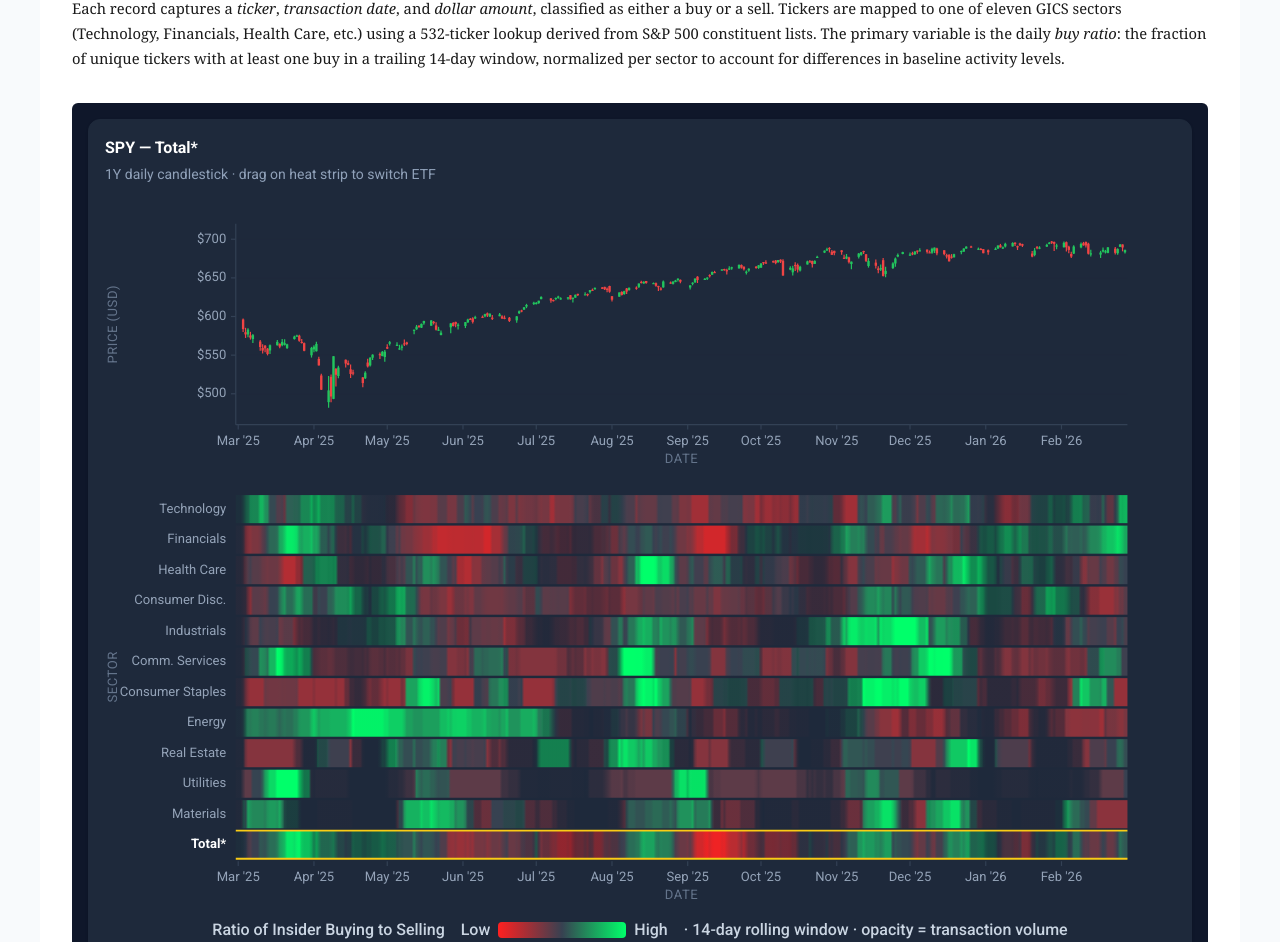
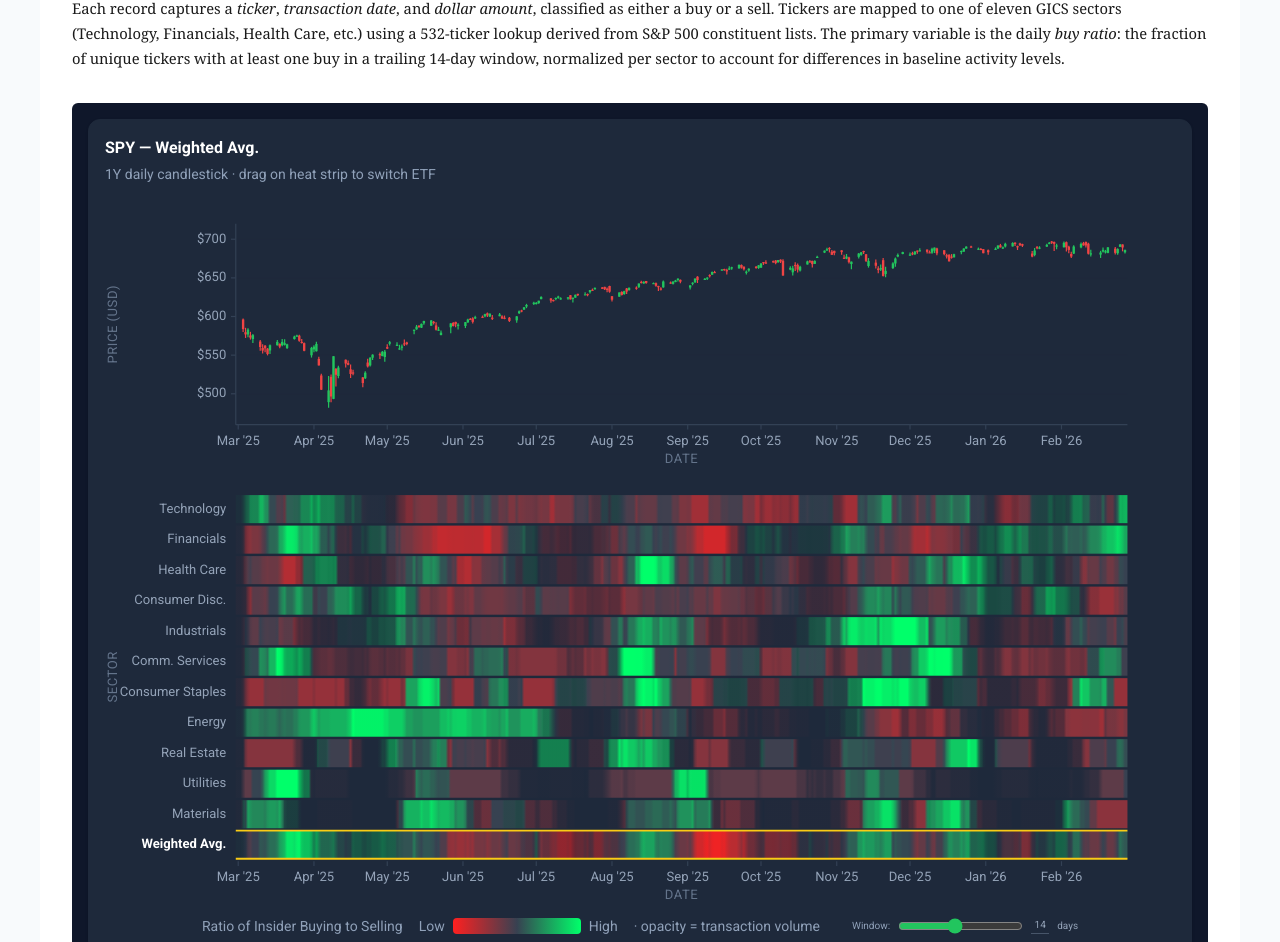
Before and after one commit to gselez6761/insider-sentiment, a React (Vite) app: page / in a window 1280 px wide. Shown: the part 316-1258 px from the top of the page. Built offline with nearby package versions, Linux system fonts and the light colour scheme.

Commit message:
Add zoom, rolling window slider, crosshair fixes, key findings updates

```diff
--- a/src/App.tsx
+++ b/src/App.tsx
@@ -147,7 +147,37 @@ function App() {
           conviction and a meaningful sample size. Price data uses conventional candlestick encoding for direct comparison with sentiment.
         </p>
         <p style={{ margin: "0 0 0.75rem", fontSize: "0.92rem" }}>
-          <strong>Alternatives considered.</strong> An early design used a half-monthly aggregated heatmap binned into ~24 periods per year.
+          <strong>Alternatives considered.</strong> An early design used a{" "}
+          <span style={{ position: "relative", display: "inline-block" }}
+            onMouseEnter={(e) => {
+              const el = e.currentTarget.querySelector<HTMLDivElement>(".design-preview")!;
+              el.style.display = "block";
+            }}
+            onMouseLeave={(e) => {
+              const el = e.currentTarget.querySelector<HTMLDivElement>(".design-preview")!;
+              el.style.display = "none";
+            }}
+          >
+            <span style={{ borderBottom: "2px dotted #888", cursor: "default", color: "#111", fontWeight: 500 }}>
+              half-monthly aggregated heatmap
+            </span>
+            <div className="design-preview" style={{
+              display: "none",
+              position: "absolute",
+              bottom: "calc(100% + 8px)",
+              left: "50%",
+              transform: "translateX(-50%)",
+              zIndex: 50,
+              boxShadow: "0 4px 20px rgba(0,0,0,0.25)",
+              borderRadius: "6px",
+              overflow: "hidden",
+              border: "1px solid #e5e5e5",
+              width: "480px",
+            }}>
+              <img src={`${import.meta.env.BASE_URL}initial_design.jpg`} alt="Initial heatmap design" style={{ width: "100%", display: "block" }} />
+            </div>
+          </span>{" "}
+          binned into ~24 periods per year.
           While easier to scan, the coarse resolution obscured short-lived spikes that often precede earnings announcements.
           The continuous 14-day rolling strip preserves temporal resolution while smoothing daily noise.
           A stacked bar chart was considered for sector comparison but rejected because it is harder to track a single sector across time.
--- a/src/SentimentChart.tsx
+++ b/src/SentimentChart.tsx
@@ -99,8 +99,14 @@ export default function SentimentChart({ buys, sells, loading }: SentimentChartP
   // Candlestick hover tooltip
   const [candleHover, setCandleHover] = useState<{ x: number; y: number } | null>(null);
 
+  // Rolling window size (days)
+  const [rollWindow, setRollWindow] = useState(14);
+
+  // Zoom state
+  const [zoomRange, setZoomRange] = useState<[Date, Date] | null>(null);
+
   // Candlestick + cross-brush state
-  const [activeSector, setActiveSector] = useState<string>("Total*");
+  const [activeSector, setActiveSector] = useState<string>("Weighted Avg.");
   const [candleLoading, setCandleLoading] = useState(true);
   const [heatBrush, setHeatBrush] = useState<[Date, Date] | null>(null);
   const [candleBrush, setCandleBrush] = useState<[Date, Date] | null>(null);
@@ -221,8 +227,10 @@ export default function SentimentChart({ buys, sells, loading }: SentimentChartP
       all.push({ start: h2Start, end: h2End, label: `${monthAbbr} 2H` });
       cur = new Date(y, m + 1, 1);
     }
-    return all.filter((hm) => hm.start >= yearAgo && hm.start <= endDate);
-  }, [yearAgo, today]);
+    const lo = zoomRange ? zoomRange[0] : yearAgo;
+    const hi = zoomRange ? zoomRange[1] : endDate;
+    return all.filter((hm) => hm.start >= yearAgo && hm.start <= endDate && hm.end >= lo && hm.start <= hi);
+  }, [yearAgo, today, zoomRange]);
 
   const heatData = useMemo<HeatCell[]>(() => {
     const map = new Map<string, { nBuys: number; nSells: number }>();
@@ -253,7 +261,7 @@ export default function SentimentChart({ buys, sells, loading }: SentimentChartP
     process(buys, "buy");
     process(sells, "sell");
 
-    const realSectors = SECTOR_ORDER.filter((s) => s !== "Total*");
+    const realSectors = SECTOR_ORDER.filter((s) => s !== "Weighted Avg.");
     const cells: HeatCell[] = [];
 
     const sectorRatiosByPeriod: number[][] = [];
@@ -296,7 +304,7 @@ export default function SentimentChart({ buys, sells, loading }: SentimentChartP
       }
       const ratio = weightSum > 0 ? weightedSum / weightSum : 0.5;
       cells.push({
-        sector: "Total*",
+        sector: "Weighted Avg.",
         period: hm.start,
         periodEnd: hm.end,
         periodLabel: hm.label,
@@ -369,7 +377,7 @@ export default function SentimentChart({ buys, sells, loading }: SentimentChartP
       dayCounts.get(k)!.nSells++;
     }
 
-    const realSectors = SECTOR_ORDER.filter((s) => s !== "Total*");
+    const realSectors = SECTOR_ORDER.filter((s) => s !== "Weighted Avg.");
     const cells: RollingDayCell[] = [];
     const sectorRatios: number[][] = [];
     const sectorTotals: number[][] = [];
@@ -390,9 +398,9 @@ export default function SentimentChart({ buys, sells, loading }: SentimentChartP
       for (let i = 0; i < daysList.length; i++) {
         sumB += dailyBuys[i];
         sumS += dailySells[i];
-        if (i >= 14) {
-          sumB -= dailyBuys[i - 14];
-          sumS -= dailySells[i - 14];
+        if (i >= rollWindow) {
+          sumB -= dailyBuys[i - rollWindow];
+          sumS -= dailySells[i - rollWindow];
         }
         const total = sumB + sumS;
         const ratio = total > 0 ? sumB / total : 0.5;
@@ -423,7 +431,7 @@ export default function SentimentChart({ buys, sells, loading }: SentimentChartP
       }
       const ratio = weightSum > 0 ? weightedSum / weightSum : 0.5;
       cells.push({
-        sector: "Total*",
+        sector: "Weighted Avg.",
         date: daysList[i],
         nBuys: Math.round(ratio * totalN),
         nSells: Math.round((1 - ratio) * totalN),
@@ -433,7 +441,7 @@ export default function SentimentChart({ buys, sells, loading }: SentimentChartP
     }
 
     return cells;
-  }, [buys, sells, daysList]);
+  }, [buys, sells, daysList, rollWindow]);
 
   // Per-sector mean +/- 2sigma
   const perSectorStats = useMemo(() => {
@@ -473,8 +481,8 @@ export default function SentimentChart({ buys, sells, loading }: SentimentChartP
 
   // Rolling strip scales
   const xRollScale = useMemo(
-    () => d3.scaleTime().domain([yearAgo, today]).range([0, RIW]),
-    [yearAgo, today]
+    () => d3.scaleTime().domain(zoomRange ?? [yearAgo, today]).range([0, RIW]),
+    [yearAgo, today, zoomRange]
   );
   const yRollScale = useMemo(
     () => d3.scaleBand<string>().domain(SECTOR_ORDER).range([0, RIH]).padding(0.08),
@@ -511,23 +519,27 @@ export default function SentimentChart({ buys, sells, loading }: SentimentChartP
 
   // ── Candlestick scales ─────────────────────────────────────────────────
   const xCandleScale = useMemo(
-    () => d3.scaleTime().domain([yearAgo, today]).range([0, CIW]),
-    [yearAgo, today]
+    () => d3.scaleTime().domain(zoomRange ?? [yearAgo, today]).range([0, CIW]),
+    [yearAgo, today, zoomRange]
   );
   const candleParsed = useMemo(
     () => candleData.map((c) => ({ ...c, d: new Date(c.date) })),
     [candleData]
   );
+  const candleParsedVisible = useMemo(
+    () => zoomRange ? candleParsed.filter((c) => c.d >= zoomRange[0] && c.d <= zoomRange[1]) : candleParsed,
+    [candleParsed, zoomRange]
+  );
   const yCandleScale = useMemo(() => {
-    if (candleParsed.length === 0) return d3.scaleLinear().domain([0, 100]).range([CIH, 0]);
-    const lo = d3.min(candleParsed, (c) => c.low) ?? 0;
-    const hi = d3.max(candleParsed, (c) => c.high) ?? 100;
+    if (candleParsedVisible.length === 0) return d3.scaleLinear().domain([0, 100]).range([CIH, 0]);
+    const lo = d3.min(candleParsedVisible, (c) => c.low) ?? 0;
+    const hi = d3.max(candleParsedVisible, (c) => c.high) ?? 100;
     const pad = (hi - lo) * 0.05;
     return d3.scaleLinear().domain([lo - pad, hi + pad]).nice().range([CIH, 0]);
-  }, [candleParsed]);
+  }, [candleParsedVisible]);
   const candleWidth = useMemo(
-    () => Math.max(1, CIW / Math.max(1, candleParsed.length) - 1),
-    [candleParsed]
+    () => Math.max(1, CIW / Math.max(1, candleParsedVisible.length) - 1),
+    [candleParsedVisible]
   );
   const xCandleMonthTicks = useMemo(() => xCandleScale.ticks(d3.timeMonth.every(1)!), [xCandleScale]);
   const yCandleTicks = useMemo(() => yCandleScale.ticks(6), [yCandleScale]);
@@ -655,19 +667,21 @@ export default function SentimentChart({ buys, sells, loading }: SentimentChartP
     const brush = d3
       .brushX()
       .extent([[0, 0], [CIW, CIH]])
-      .on("brush end", (event: d3.D3BrushEvent<unknown>) => {
-        if (!event.selection) {
+      .on("brush", (event: d3.D3BrushEvent<unknown>) => {
+        if (!event.selection) return;
+        // no-op during drag — just show selection visually
+      })
+      .on("end", (event: d3.D3BrushEvent<unknown>) => {
+        if (!event.selection) return;
+        const [x0, x1] = event.selection as [number, number];
+        const d0 = xCandleScale.invert(x0);
+        const d1 = xCandleScale.invert(x1);
+        setZoomRange([d0, d1]);
         setCandleBrush(null);
-          return;
-        }
-        const [x0, x1] = event.selection as [number, number];
-        setCandleBrush([xCandleScale.invert(x0), xCandleScale.invert(x1)]);
-        try {
-          if (heatBrushGroupRef.current && heatBrushRef.current) {
-            d3.select(heatBrushGroupRef.current).call(heatBrushRef.current.move as never, null);
-          }
-        } catch {}
         setHeatBrush(null);
+        // clear brush selection from DOM
+        const g = d3.select(candleBrushGroupRef.current!);
+        g.call(brush.move as never, null);
       });
 
     candleBrushRef.current = brush;
@@ -686,6 +700,10 @@ export default function SentimentChart({ buys, sells, loading }: SentimentChartP
   const activeRange = heatBrush ?? candleBrush ?? null;
 
   // ── Clear all selections ─────────────────────────────────────────────
+  const resetZoom = useCallback(() => {
+    setZoomRange(null);
+  }, []);
+
   const clearSelection = useCallback(() => {
     setHeatBrush(null);
     setCandleBrush(null);
@@ -708,10 +726,11 @@ export default function SentimentChart({ buys, sells, loading }: SentimentChartP
   useEffect(() => {
     const handler = (e: KeyboardEvent) => {
       if (e.key === "Escape") clearSelection();
+      if (e.key === "z" || e.key === "Z") resetZoom();
     };
     window.addEventListener("keydown", handler);
     return () => window.removeEventListener("keydown", handler);
-  }, [clearSelection]);
+  }, [clearSelection, resetZoom]);
 
   // ── Render ───────────────────────────────────────────────────────────────
   if (loading) {
@@ -1027,8 +1046,9 @@ export default function SentimentChart({ buys, sells, loading }: SentimentChartP
             1Y daily candlestick · drag on heat strip to switch ETF
           </span>
         </div>
+        <div className="flex items-center gap-3">
           {activeRange && (
-          <div className="flex items-center gap-3">
+            <>
               <span className="text-xs text-slate-400">
                 {d3.timeFormat("%b %d, %Y")(activeRange[0])} – {d3.timeFormat("%b %d, %Y")(activeRange[1])}
               </span>
@@ -1039,8 +1059,18 @@ export default function SentimentChart({ buys, sells, loading }: SentimentChartP
                 Clear Selection
                 <kbd className="text-[10px] bg-white/10 rounded px-1 py-0.5 font-mono">ESC</kbd>
               </button>
+            </>
+          )}
+          {zoomRange && (
+            <button
+              onClick={resetZoom}
+              className="text-xs text-emerald-400 hover:text-white border border-emerald-800 rounded px-2.5 py-1 transition-colors flex items-center gap-1.5"
+            >
+              Reset Zoom
+              <kbd className="text-[10px] bg-white/10 rounded px-1 py-0.5 font-mono">Z</kbd>
+            </button>
+          )}
         </div>
-        )}
       </div>
 
       {/* ── Candlestick Chart ──────────────────────────────────────── */}
@@ -1049,7 +1079,19 @@ export default function SentimentChart({ buys, sells, loading }: SentimentChartP
           <span className="animate-spin text-2xl text-slate-400">&#9696;</span>
         </div>
       ) : (
-        <svg viewBox={`0 0 ${W} ${CAND_H}`} className="w-full" style={{ fontFamily: "'Roboto', system-ui, sans-serif" }}>
+        <svg
+          viewBox={`0 0 ${W} ${CAND_H}`}
+          className="w-full"
+          style={{ fontFamily: "'Roboto', system-ui, sans-serif" }}
+          onMouseMove={(e) => {
+            const rect = e.currentTarget.getBoundingClientRect();
+            const x = ((e.clientX - rect.left) / rect.width) * W - CM.left;
+            const y = ((e.clientY - rect.top) / rect.height) * CAND_H - CM.top;
+            if (x < 0 || x > CIW || y < 0 || y > CIH) { setCandleHover(null); return; }
+            setCandleHover({ x, y });
+          }}
+          onMouseLeave={() => setCandleHover(null)}
+        >
           <g transform={`translate(${CM.left},${CM.top})`}>
             {/* Horizontal grid */}
             {yCandleTicks.map((t) => (
@@ -1057,7 +1099,7 @@ export default function SentimentChart({ buys, sells, loading }: SentimentChartP
             ))}
 
             {/* Candles */}
-            {candleParsed.map((c, i) => {
+            {candleParsedVisible.map((c, i) => {
               const cx = xCandleScale(c.d);
               const isUp = c.close >= c.open;
               const bodyTop = yCandleScale(Math.max(c.open, c.close));
@@ -1159,22 +1201,7 @@ export default function SentimentChart({ buys, sells, loading }: SentimentChartP
               );
             })()}
 
-            {/* Mouse tracking overlay */}
-            <rect
-              x={0} y={0} width={CIW} height={CIH}
-              fill="transparent"
-              style={{ cursor: "crosshair" }}
-              onMouseMove={(e) => {
-                const svg = (e.currentTarget as SVGRectElement).closest("svg")!;
-                const rect = svg.getBoundingClientRect();
-                const x = ((e.clientX - rect.left) / rect.width) * W - CM.left;
-                const y = ((e.clientY - rect.top) / rect.height) * CAND_H - CM.top;
-                setCandleHover({ x, y });
-              }}
-              onMouseLeave={() => setCandleHover(null)}
-            />
-
-            {/* Brush overlay */}
+            {/* Brush overlay (also handles crosshair mousemove via D3) */}
             <g ref={candleBrushGroupRef} />
           </g>
         </svg>
@@ -1317,7 +1344,7 @@ export default function SentimentChart({ buys, sells, loading }: SentimentChartP
       </svg>
 
       {/* Legend */}
-      <div className="flex items-center justify-center gap-4 mt-3 text-md font-medium text-slate-300">
+      <div className="flex items-center justify-center gap-4 mt-3 text-sm font-normal text-slate-400">
         <span>Ratio of Insider Buying to Selling</span>
         <div className="flex items-center gap-2">
           <span>Low</span>
@@ -1329,7 +1356,31 @@ export default function SentimentChart({ buys, sells, loading }: SentimentChartP
           />
           <span>High</span>
         </div>
-        <span>· 14-day rolling window · opacity = transaction volume</span>
+        <span>· opacity = transaction volume</span>
+        <label className="flex items-center gap-2 ml-4 text-slate-400" style={{ fontSize: "10px" }}>
+          <span>Window:</span>
+          <input
+            type="range" min={1} max={30} value={rollWindow}
+            onChange={(e) => setRollWindow(Number(e.target.value))}
+            style={{ width: "125px", accentColor: "#22c55e", cursor: "pointer" }}
+          />
+          <input
+            type="number" min={1} max={30} value={rollWindow}
+            onChange={(e) => {
+              const v = Math.max(1, Math.min(30, Number(e.target.value)));
+              if (!isNaN(v)) setRollWindow(v);
+            }}
+            style={{
+              width: "18px", background: "transparent", border: "none",
+              borderBottom: "1px solid #475569", color: "#94a3b8",
+              fontSize: "10px", textAlign: "center", outline: "none", cursor: "text",
+              MozAppearance: "textfield",
+            }}
+            onFocus={(e) => e.currentTarget.select()}
+            onWheel={(e) => e.currentTarget.blur()}
+          />
+          <span style={{ color: "#94a3b8", fontSize: "10px" }}>days</span>
+        </label>
       </div>
 
       {/* Rolling tooltip */}
@@ -1342,7 +1393,7 @@ export default function SentimentChart({ buys, sells, loading }: SentimentChartP
             {rollHover.sector} · {d3.timeFormat("%b %d, %Y")(rollHover.date)}
           </div>
           <div className="text-slate-400 mb-1" style={{ fontSize: 10 }}>
-            Trailing 14 days
+            Trailing {rollWindow} days
           </div>
           <div className="flex justify-between gap-4">
             <span className="text-emerald-400">Buys:</span>
--- a/src/index.css
+++ b/src/index.css
@@ -19,6 +19,10 @@ body {
   min-height: 100vh;
 }
 
+input[type=number]::-webkit-inner-spin-button,
+input[type=number]::-webkit-outer-spin-button { -webkit-appearance: none; margin: 0; }
+input[type=number] { -moz-appearance: textfield; }
+
 /* Match insider-app theme tokens */
 .border-border { border-color: #1e293b; }
 .bg-surface { background-color: #1e293b; }
--- a/src/sectors.ts
+++ b/src/sectors.ts
@@ -564,7 +564,7 @@ export const SECTOR_ORDER = [
   "Real Estate",
   "Utilities",
   "Materials",
-  "Total*",
+  "Weighted Avg.",
 ];
 
 // S&P 500 sector weightings (%) for weighted-average composite
@@ -595,7 +595,7 @@ export const SECTOR_ETF: Record<string, string> = {
   "Real Estate": "XLRE",
   "Utilities": "XLU",
   "Materials": "XLB",
-  "Total*": "SPY",
+  "Weighted Avg.": "SPY",
 };
 
 export function getSector(ticker: string): string {
```
Also changed, not shown: public/initial_design.jpg (added). Lines whose indentation alone changed are shown as unchanged.
